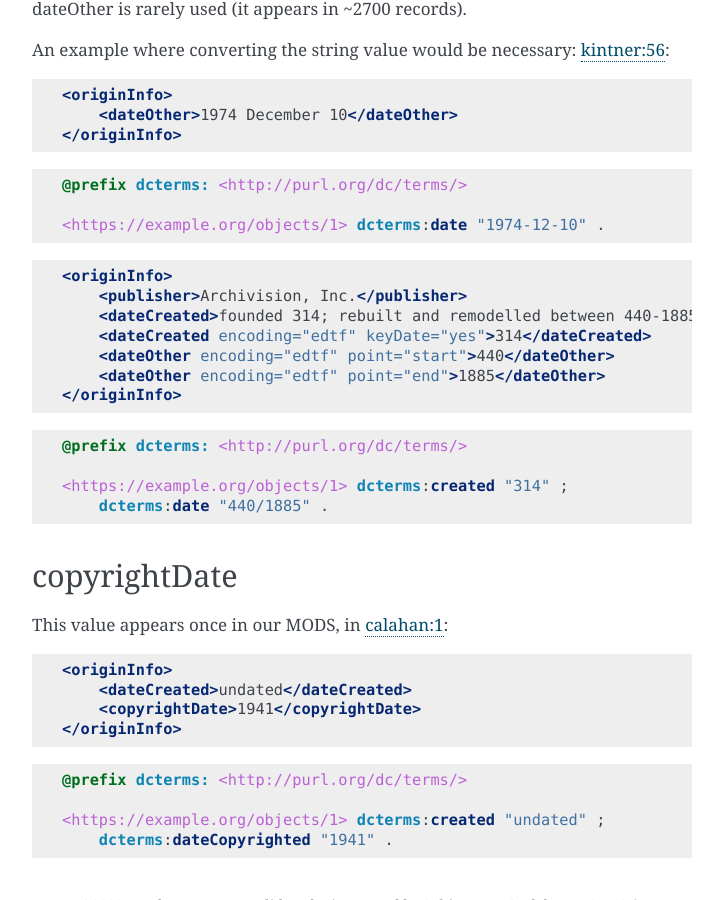
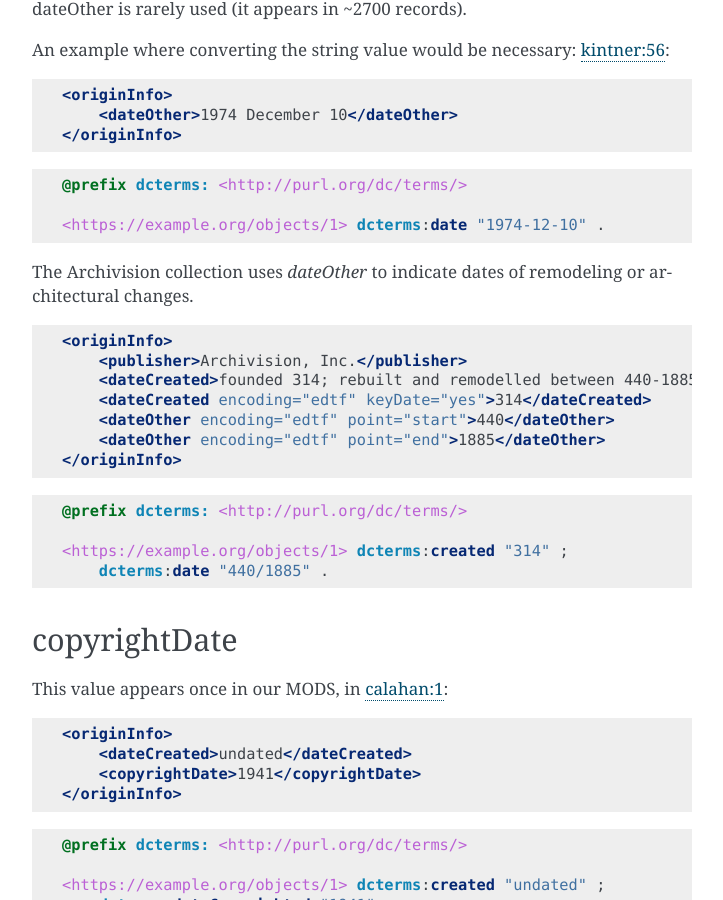
Before and after one commit to UTKcataloging/mods_to_rdf, a Sphinx documentation site: the page built from docs/source/top_level_elements/originInfo_dates.rst, in a window 1280 px wide and 900 px high, scrolled down 4087 px. Shown: the whole window, without its empty margins (388-1111 px from the left). Built offline with Sphinx 7.4.7, drawn with Linux system fonts in a browser that asks for light colours; formulas are drawn with MathJax 3.

Commit message:
Add Archivision example.

```diff
--- a/docs/source/top_level_elements/originInfo_dates.rst
+++ b/docs/source/top_level_elements/originInfo_dates.rst
@@ -227,6 +227,8 @@ An example where converting the string value would be necessary: `kintner:56 <ht
 
     <https://example.org/objects/1> dcterms:date "1974-12-10" .
 
+The Archivision collection uses `dateOther` to indicate dates of remodeling or architectural changes.
+
 .. code-block:: xml
 
     <originInfo>
```
